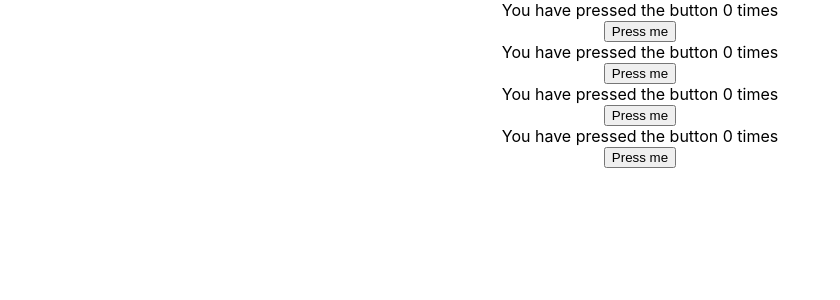
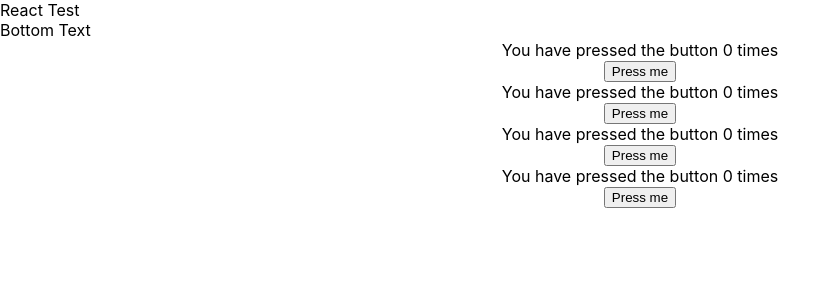
Before and after one commit to JimiKeurulainen/JimiKeurulainen.github.io, a React (Create React App) app: page / in a window 1280 px wide. Shown: the top 300 px of the page, without its empty margins (0-840 px from the left). Built offline with nearby package versions, Linux system fonts and the light colour scheme.

Commit message:
React setup

```diff
--- a/src/index.js
+++ b/src/index.js
@@ -7,10 +7,14 @@ import { HashRouter } from 'react-router-dom'
 
 ReactDOM.render(
   <HashRouter base="/">
-      <App />
-      <App />
-      <App />
-      <App />
+    <div>
+      React Test<br></br>
+      Bottom Text
+    </div>
+    <App />
+    <App />
+    <App />
+    <App />
   </HashRouter>,
   document.getElementById('root')
 );
```
